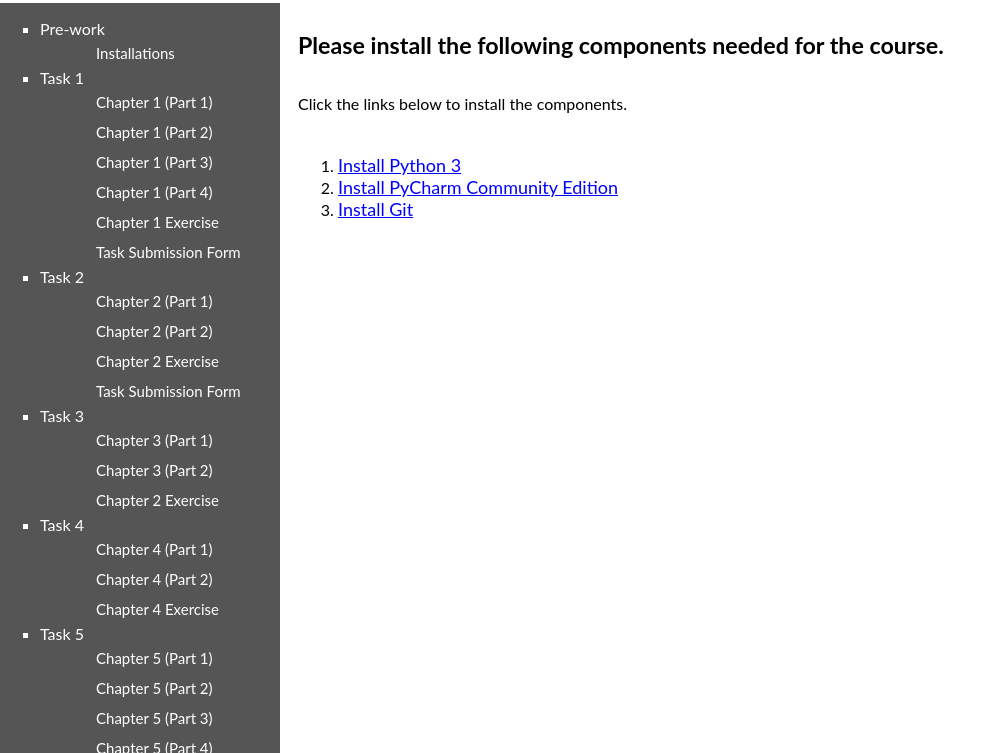
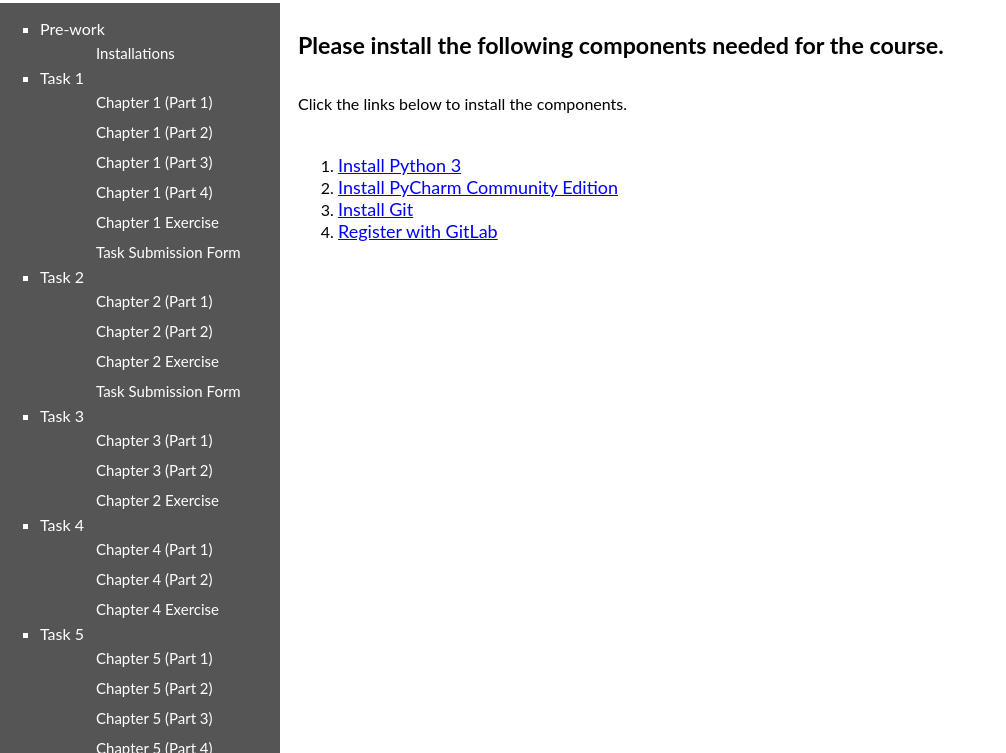
Before and after one commit to gaganshrestha/python-classes, a Flask app: template templates/prework.html in a window 1280 px wide. Shown: the part 47-800 px from the top of the page, without its empty margins (0-1006 px from the left). Run offline with Flask 2, Linux system fonts and the light colour scheme; the template is opened without the code that fills it, so the values that code supplies are empty.

Commit message:
Added GitLab link in prework.html

```diff
--- a/templates/prework.html
+++ b/templates/prework.html
@@ -31,6 +31,7 @@
       <li><a href="https://www.python.org/downloads/" target="_blank">Install Python 3</a></li>
       <li><a href="https://www.jetbrains.com/pycharm/download/" target="_blank">Install PyCharm Community Edition</a></li>
       <li><a href="https://git-scm.com/downloads" target="_blank">Install Git</a></li>
+      <li><a href="https://gitlab.com/users/sign_in#register-pane" target="_blank">Register with GitLab</a></li>
     </font>
 
     </ol>
```
